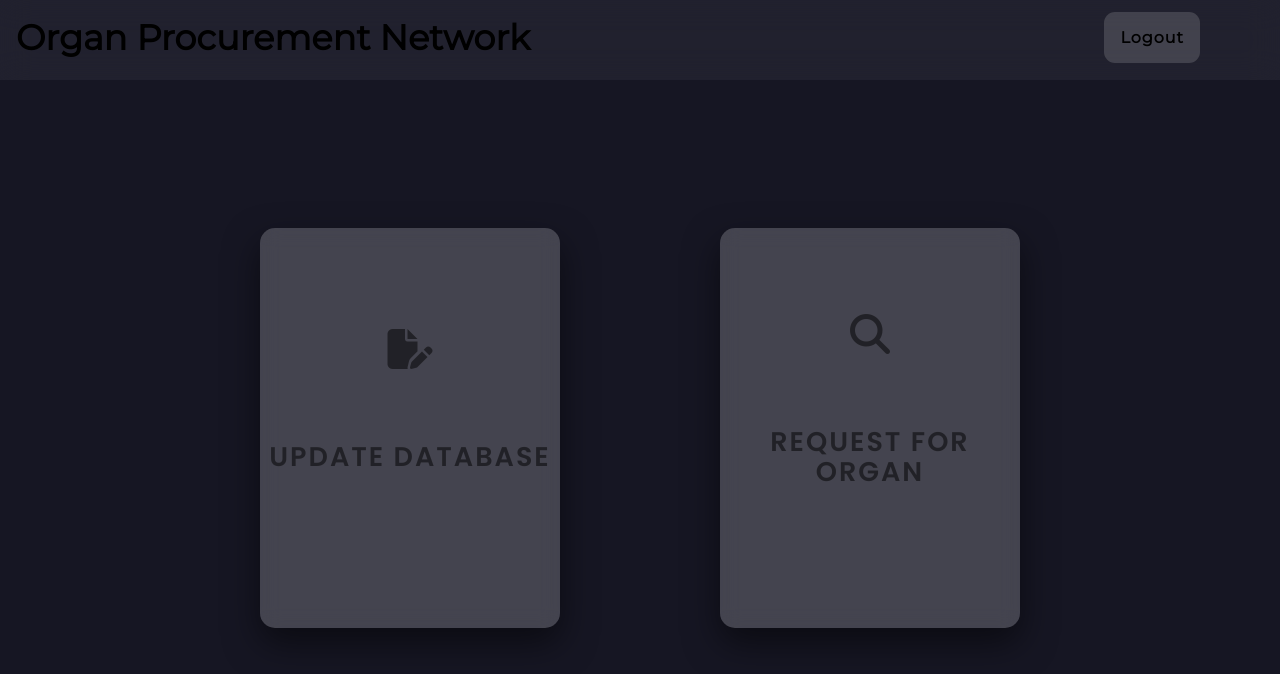
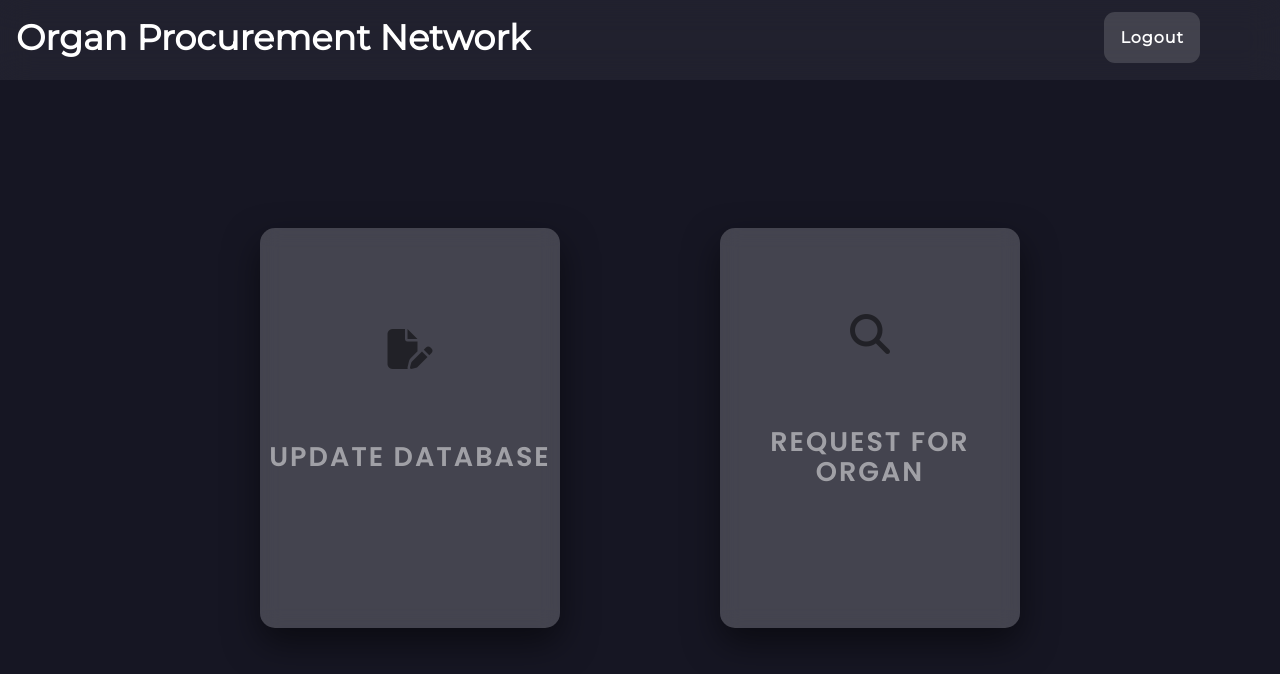
Before and after one commit to Astraxx04/Organ_Procurement_Network, a Flask app: page /welcome/ in a window 1280 px wide. Shown: the top 674 px of the page. Run offline with Flask 2, Linux system fonts and the light colour scheme; some libraries are stand-ins or nearby versions.

Commit message:
Completed

```diff
--- a/static/Database/hospitals.csv
+++ b/static/Database/hospitals.csv
@@ -1,6 +1,6 @@
 Index,Hospital_Name,Password,Email,cornea,heart,kidney,liver,lung,pancreas
 0,malin,psword,malinhosp@gmail.com,0,1,0,1,2,5
 1,aspatre,helloworld,aspatrehosp@gmail.com,0,0,0,0,0,1
-2,lazarett,savlives,lazaretthosp@gmail.com,0,2,0,0,0,0
+2,lazarett,savlives,lazaretthosp@gmail.com,0,0,0,0,0,0
 3,ospedale,iloquis,ospedalehosp@gmail.com,0,0,0,0,0,1
 4,ziekenhuis,medsch,ziekenhuishosp@gmail.com,0,0,0,0,0,0
--- a/static/css/Update_request.css
+++ b/static/css/Update_request.css
@@ -39,7 +39,7 @@ body {
   }
 
   .logo h1 {
-    color: black;
+    color: #fff;
     height: 100%;
     font-size: 35px;
     font-family: "Montserrat";
@@ -60,7 +60,7 @@ body {
     border-radius: 11px;
   }
   nav li a {
-    color: black;
+    color: #fff;
     height: 100%;
     font-size: 16px;
     font-family: "Montserrat";
@@ -118,7 +118,7 @@ body {
   }
 
   .container .card .content .contentBx h3 {
-    color: black;
+    color: #fff;
     text-transform: uppercase;
     letter-spacing: 2px;
     font-family: 'Poppins', sans-serif;
```
